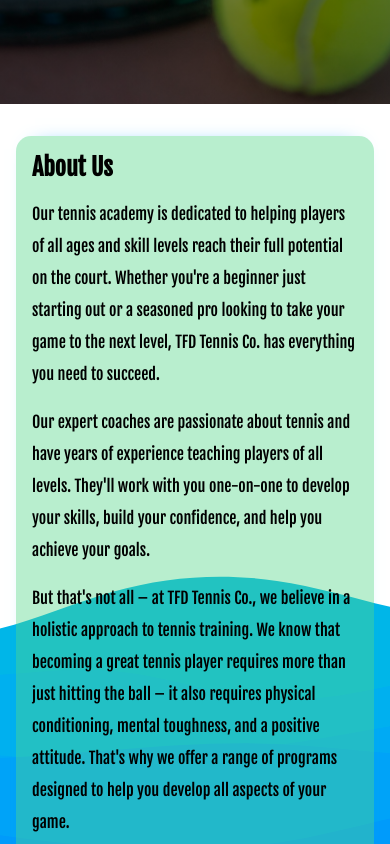
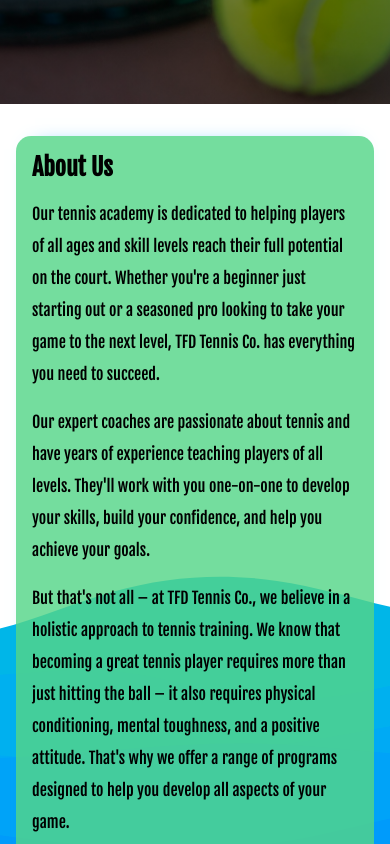
Before and after one commit to joshua-nelson/tfd-tennis, a plain HTML site: page index.html in a window 390 px wide. Shown: the part 740-1584 px from the top of the page. Drawn offline with Linux system fonts and the light colour scheme.

Commit message:
Opacity revert

```diff
--- a/style.css
+++ b/style.css
@@ -423,7 +423,7 @@ grid-template-columns: auto 1fr;
 
     .about-us__content {
         padding: 1rem;
-        background-color: #54d68869;
+        background-color: #54d688cf;
     }
 
     .about-us__content p {
```
